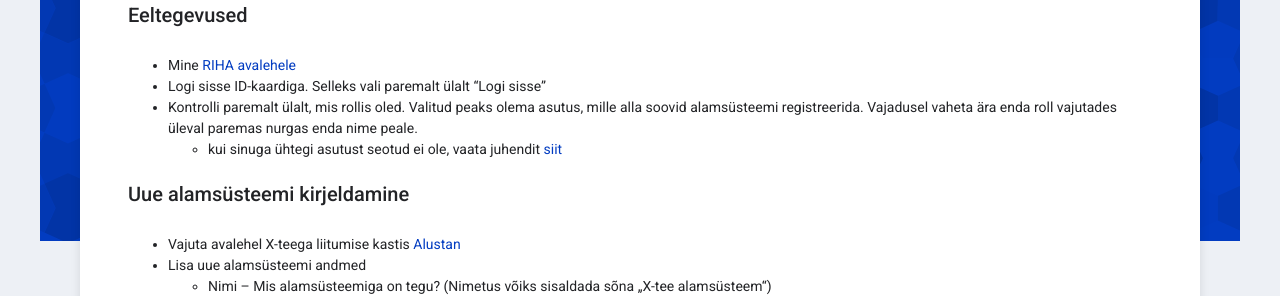
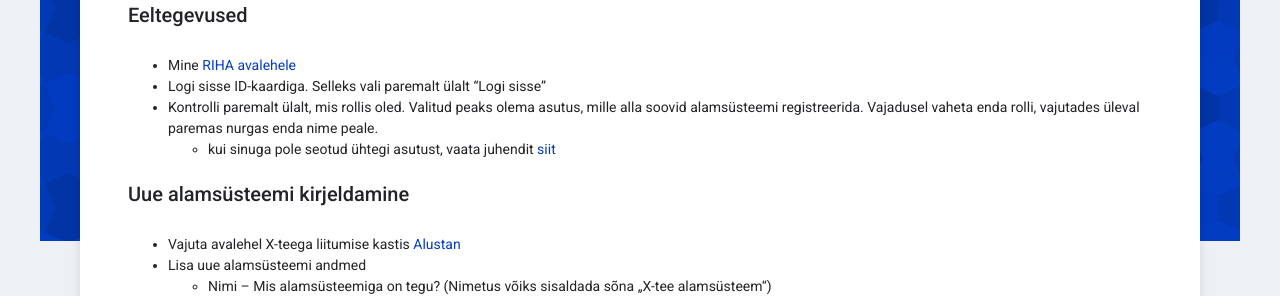
Before and after one commit to e-gov/RIHA-Help, a Jekyll site: the page built from docs/X-tee-alamsysteem.md, in a window 1280 px wide. Shown: the part 422-718 px from the top of the page. Built offline with Jekyll 4.4.1, drawn with Linux system fonts in a browser that asks for light colours.

Commit message:
Update X-tee-alamsysteem.md

```diff
--- a/docs/X-tee-alamsysteem.md
+++ b/docs/X-tee-alamsysteem.md
@@ -8,8 +8,8 @@ title: X-tee alamsüsteemi abi
 
 - Mine [RIHA avalehele](https://www.riha.ee/)
 - Logi sisse ID-kaardiga. Selleks vali paremalt ülalt "Logi sisse"
-- Kontrolli paremalt ülalt, mis rollis oled. Valitud peaks olema asutus, mille alla soovid alamsüsteemi registreerida. Vajadusel vaheta ära enda roll vajutades üleval paremas nurgas enda nime peale.
-  - kui sinuga ühtegi asutust seotud ei ole, vaata juhendit [siit](/RIHA-oigused-haldamine)
+- Kontrolli paremalt ülalt, mis rollis oled. Valitud peaks olema asutus, mille alla soovid alamsüsteemi registreerida. Vajadusel vaheta enda rolli, vajutades üleval paremas nurgas enda nime peale.
+  - kui sinuga pole seotud ühtegi asutust, vaata juhendit [siit](/RIHA-oigused-haldamine)
 
 ### Uue alamsüsteemi kirjeldamine
 
```
